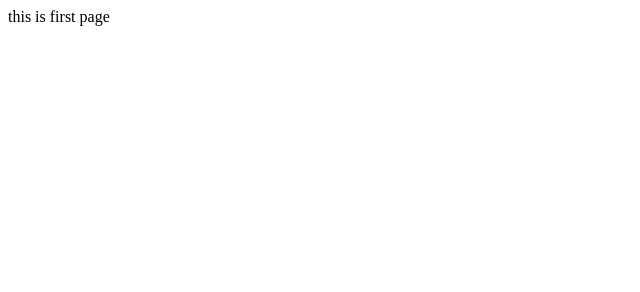
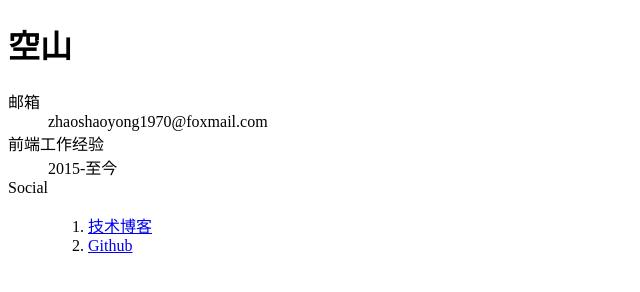
Before and after one commit to blank-x/blank-x.github.io, a plain HTML site: page index.html in a window 1280 px wide. Shown: the whole page, without its empty margins (0-640 px from the left). Drawn offline with Linux system fonts and the light colour scheme.

Commit message:
add profile

```diff
--- a/index.html
+++ b/index.html
@@ -6,6 +6,19 @@
     <title>Document</title>
 </head>
 <body>
-    this is first page
+    <h1>空山</h1>
+    <dl>
+        <dt>邮箱</dt>
+        <dd>zhaoshaoyong1970@foxmail.com</dd>
+        <dt>前端工作经验</dt>
+        <dd>2015-至今</dd>
+        <dt>Social</dt>
+        <dd>
+            <ol>
+                <li><a href="https://www.cnblogs.com/walkermag/">技术博客</a></li>
+                <li><a href="https://github.com/blank-x">Github</a></li>
+            </ol>
+        </dd>
+    </dl>
 </body>
 </html>
```
